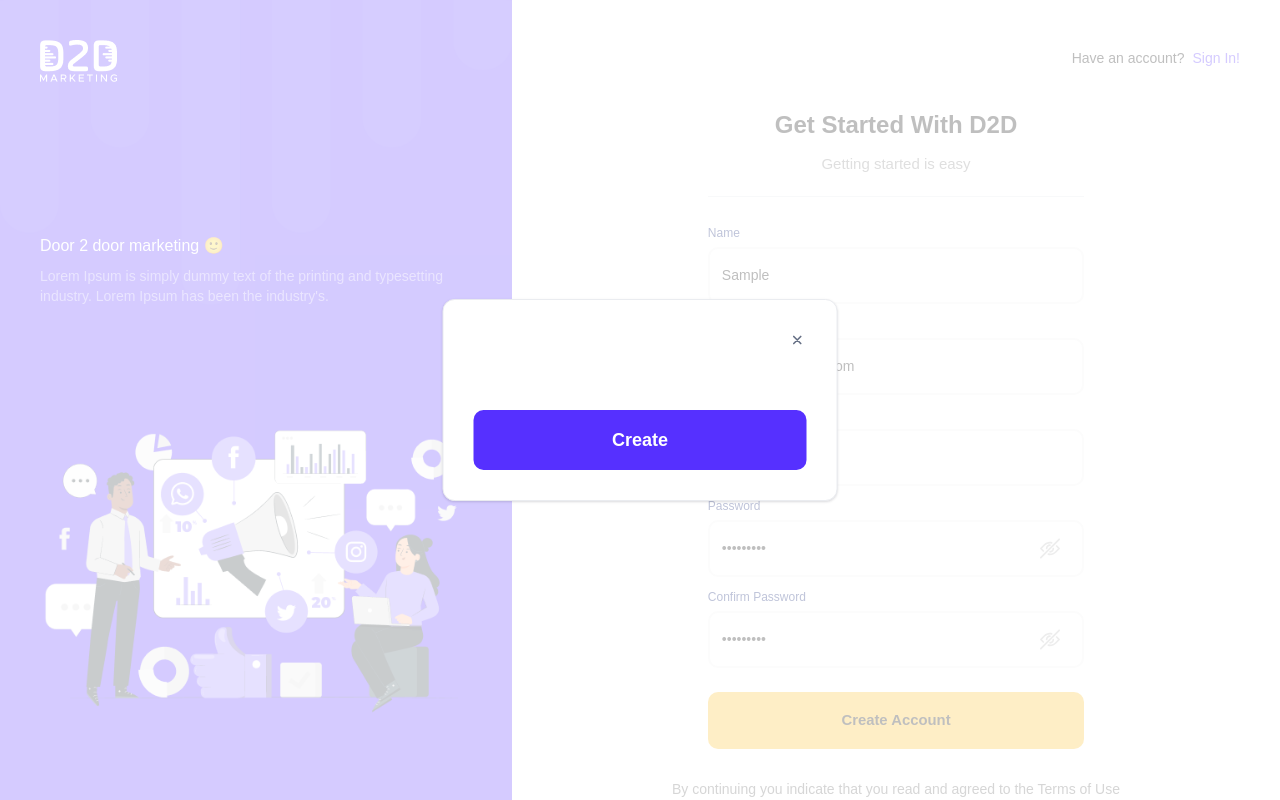
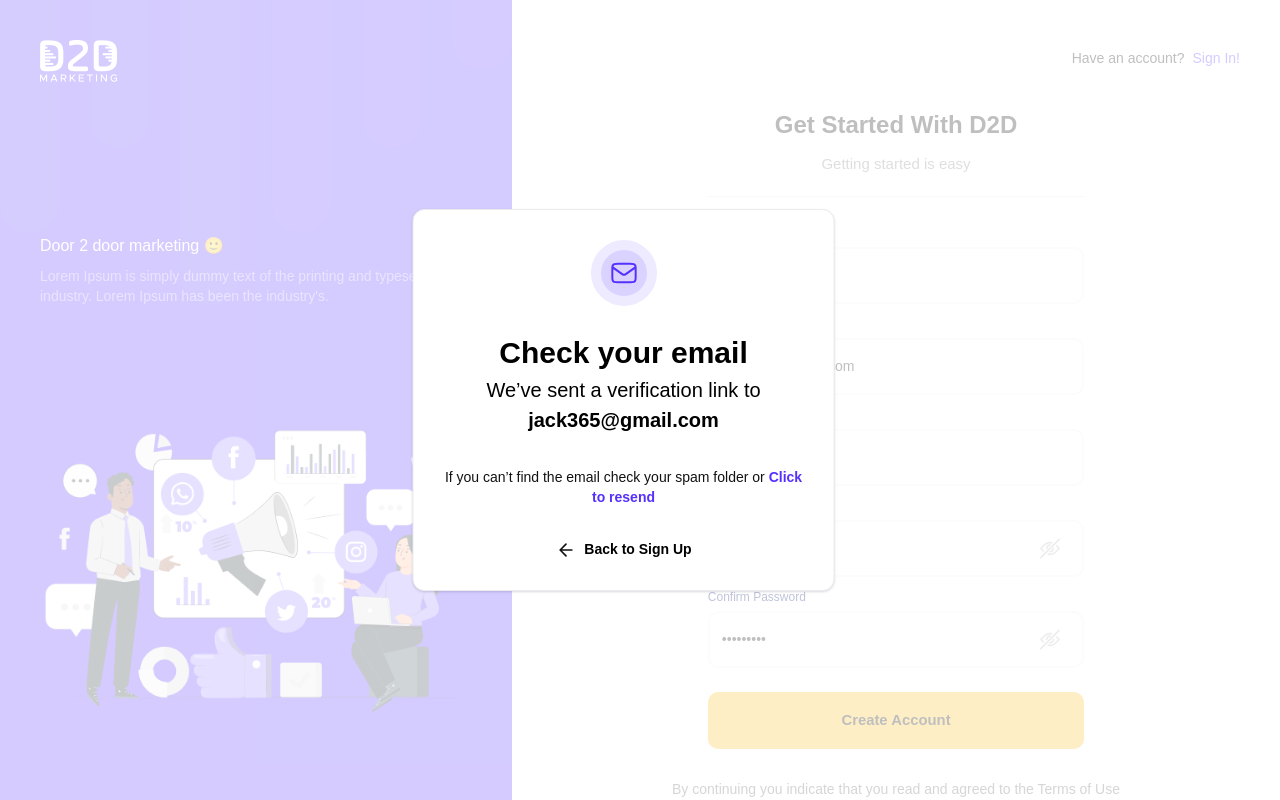
Before and after one commit to tajnur007/d2d-marketing-frontend, a Next.js app: page /auth/signup in a window 1280 px wide. Both pictures are taken after typing "Sample", "name@example.com", "Sample", "Sample123", "Sample123" into the empty fields and a click on the button "Create Account". Built offline with nearby package versions, Linux system fonts and the light colour scheme; a web font is replaced by a local one.

Commit message:
react-modal according to figma style

```diff
--- a/assets/icons.tsx
+++ b/assets/icons.tsx
@@ -128,6 +128,25 @@ export const ArrowLeftCircleIcon = () => {
           <rect width='24' height='24' fill='white' />
         </clipPath>
       </defs>
+    </svg>
+  );
+};
+
+export const ArrowLeftIcon = () => {
+  return (
+    <svg
+      xmlns='http://www.w3.org/2000/svg'
+      width='21'
+      height='20'
+      viewBox='0 0 21 20'
+      fill='none'>
+      <path
+        d='M16.3332 9.99996H4.6665M4.6665 9.99996L10.4998 15.8333M4.6665 9.99996L10.4998 4.16663'
+        stroke='#131212'
+        stroke-width='1.66667'
+        stroke-linecap='round'
+        stroke-linejoin='round'
+      />
     </svg>
   );
 };
@@ -614,3 +633,32 @@ export const MapFlagIcon = () => {
     </svg>
   );
 };
+
+export const FeaturedIcon = () => {
+  return (
+    <svg
+      width='67'
+      height='66'
+      viewBox='0 0 67 66'
+      fill='none'
+      xmlns='http://www.w3.org/2000/svg'>
+      <rect x='5.5' y='5' width='56' height='56' rx='28' fill='#DAD2FF' />
+      <rect
+        x='5.5'
+        y='5'
+        width='56'
+        height='56'
+        rx='28'
+        stroke='#EEEAFF'
+        stroke-width='10'
+      />
+      <path
+        d='M21.8335 27.1666L31.3592 33.8346C32.1306 34.3746 32.5163 34.6446 32.9358 34.7492C33.3064 34.8415 33.694 34.8415 34.0645 34.7492C34.484 34.6446 34.8697 34.3746 35.6411 33.8346L45.1668 27.1666M27.4335 42.3333H39.5668C41.527 42.3333 42.5071 42.3333 43.2558 41.9518C43.9144 41.6163 44.4498 41.0808 44.7854 40.4223C45.1668 39.6736 45.1668 38.6935 45.1668 36.7333V29.2666C45.1668 27.3064 45.1668 26.3264 44.7854 25.5777C44.4498 24.9191 43.9144 24.3837 43.2558 24.0481C42.5071 23.6666 41.527 23.6666 39.5668 23.6666H27.4335C25.4733 23.6666 24.4932 23.6666 23.7445 24.0481C23.086 24.3837 22.5505 24.9191 22.215 25.5777C21.8335 26.3264 21.8335 27.3064 21.8335 29.2666V36.7333C21.8335 38.6935 21.8335 39.6736 22.215 40.4223C22.5505 41.0808 23.086 41.6163 23.7445 41.9518C24.4932 42.3333 25.4733 42.3333 27.4335 42.3333Z'
+        stroke='#5630FF'
+        stroke-width='2'
+        stroke-linecap='round'
+        stroke-linejoin='round'
+      />
+    </svg>
+  );
+};
--- a/components/auth/form/signup-form.tsx
+++ b/components/auth/form/signup-form.tsx
@@ -17,6 +17,7 @@ const SignupForm = () => {
 
   const [showModal, setShowModal] = useState(false);
   const [selected, setSelected] = useState('jack365@gmail.com');
+
 
 
   const handlePasswordVisibilityToggle = () => {
--- a/components/check-mail-modal.tsx
+++ b/components/check-mail-modal.tsx
@@ -1,7 +1,5 @@
-import Image from 'next/image';
 import Modal from 'react-modal';
-import { Button } from '@/components/button';
-import { ExIcon } from '@/assets/icons';
+import { ArrowLeftIcon, FeaturedIcon } from '@/assets/icons';
 
 const CheckYourEmailModal = ({
   showModal,
@@ -15,33 +13,44 @@ const CheckYourEmailModal = ({
   const closeModal = () => {
     setShowModal(false);
   };
+
   return (
     <>
       {showModal && (
-        <div>
         <Modal
           className={
-              'absolute w-[455px] h-auto  -translate-x-2/4 -translate-y-2/4 left-[50%] right-[auto] top-[50%] bottom-[auto]'
+            'flex mx-auto items-center absolute w-[455px]  -translate-x-2/4 -translate-y-2/4 left-[50%] right-[auto] top-[50%] bottom-[auto]'
           }
           isOpen={showModal}
           onRequestClose={closeModal}
           ariaHideApp={false}>
-            <div className='m-[30px]'>
-              <div className='flex justify-between mb-7'>
-                <p className='text-indigo-950 text-2xl font-bold leading-[14px]'>
+          <div className='p-[42px]'>
+            <div className='flex flex-col items-center'>
+              <div className='flex flex-col items-center pb-[24px]'>
+                <FeaturedIcon />
+              </div>
+
+              <div className='flex flex-col items-center relative self-stretch w-full'>
+                <div className='flex flex-col items-center text-[30px] font-semibold'>Check your email</div>
+                <p className='flex flex-col items-center text-[20px] font-medium'>
+                  <span>We’ve sent a verification link to </span>
+                  <span className='font-semibold'>{selected}</span>
                 </p>
-                <button onClick={closeModal}>
-                  <ExIcon />
+              </div>
+            </div>
+
+            <div className='relative w-[360px] font-normal text-transparent text-[14px] text-center tracking-[0] leading-[20px] py-8'>
+              <span className='text-[#131212]'>
+                If you can’t find the email check your spam folder or{' '}
+              </span>
+              <span className='font-semibold text-[#5630ff] '>Click to resend</span>
+            </div>
+            <button onClick={closeModal} className='flex mx-auto items-center space-x-2'>
+              <ArrowLeftIcon />
+              <span className='text-[14px] font-semibold'>Back to Sign Up</span>
             </button>
           </div>
-
-              <Button
-                className='w-full rounded-[10px] h-[60px] mt-8'>
-                Create
-              </Button>
-            </div>
         </Modal>
-        </div>
       )}
     </>
   );
```
Lines whose indentation alone changed are shown as unchanged.
